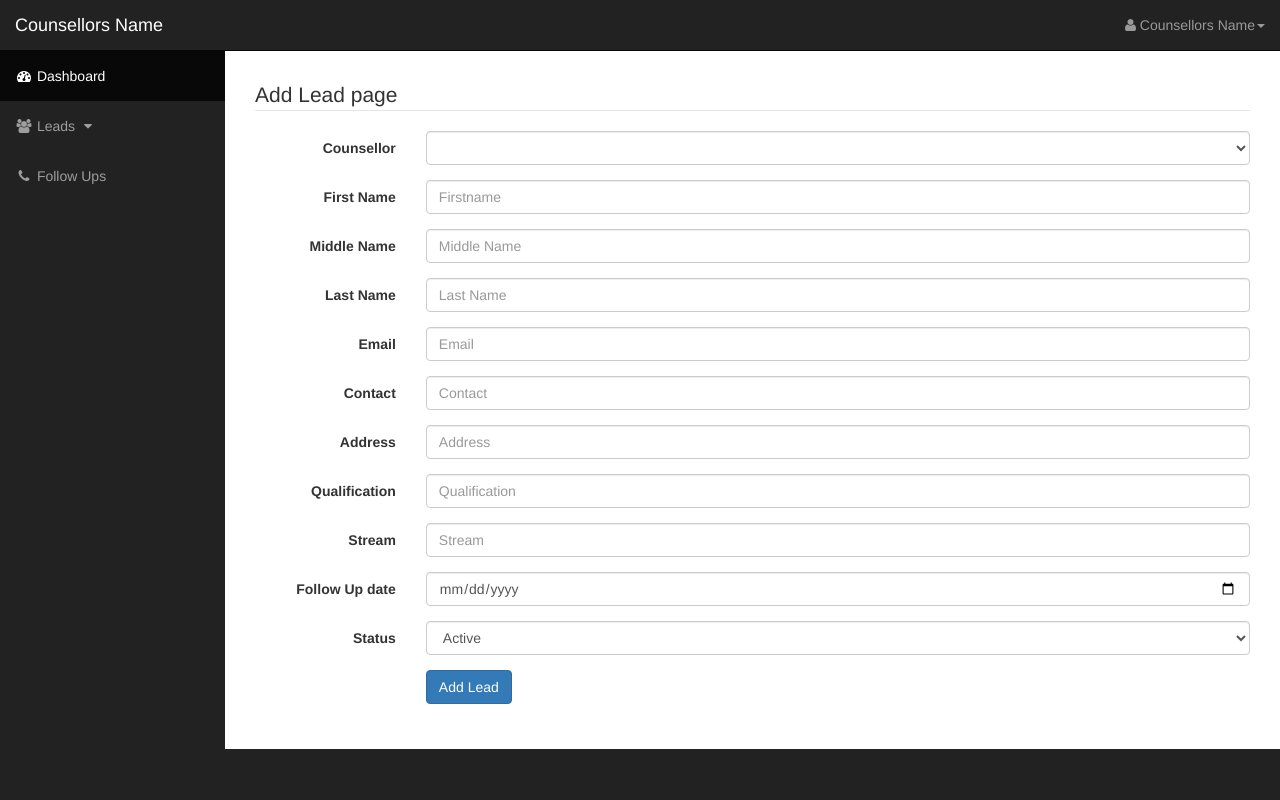
After one commit to haribabu500/SoftwareEngineeringII_Project, a PHP site: template application/view/leads/addLead.php in a window 1280 px wide. The commit adds this page. Run offline with PHP 8.4, Linux system fonts and the light colour scheme; the template is opened without the code that fills it, so the values that code supplies are empty; some libraries are stand-ins or nearby versions.

Commit message:
Completion of CRUD in Leads

```diff
--- a/application/view/_templates/header.php
+++ b/application/view/_templates/header.php
@@ -11,6 +11,7 @@
 
     <title>SB Admin - Bootstrap Admin Template</title>
 
+	<link href="<?php echo URL; ?>css/style.css" rel="stylesheet">
     <!-- Bootstrap Core CSS -->
     <link href="<?php echo URL; ?>css/bootstrap.min.css" rel="stylesheet">
 
@@ -77,22 +78,22 @@
                         <a href="<?php echo URL; ?>user/counsellorsDashboard"><i class="fa fa-fw fa-dashboard"></i> Dashboard</a>
                     </li>
                     <li>
-                        <a href="<?php echo URL; ?>user/counsellorsDashboard"><i class="fa fa-fw fa-users"></i> Leads</a>
-                    </li>
-                    <li>
                         <a href="javascript:;" data-toggle="collapse" data-target="#demo"><i class="fa fa-fw fa-users"></i> Leads <i class="fa fa-fw fa-caret-down"></i></a>
                         <ul id="demo" class="collapse">
                             <li>
-                                <a href="<?php echo URL; ?>user/counsellorsDashboard">Add Lead</a>
+                                <a href="<?php echo URL; ?>leads/addLead">Add Lead</a>
                             </li>
                             <li>
-                                <a href="<?php echo URL; ?>user/counsellorsDashboard">View Leads</a>
+                                <a href="<?php echo URL; ?>leads/viewLeads">View Leads</a>
                             </li>
                             <li>
                                 <a href="<?php echo URL; ?>user/counsellorsDashboard">Admission</a>
                             </li>
                         </ul>
                     </li>
+                    <li>
+                        <a href="<?php echo URL; ?>user/counsellorsDashboard"><i class="fa fa-fw fa-phone"></i> Follow Ups</a>
+                    </li>
                 </ul>
             </div>
             <!-- /.navbar-collapse -->
--- /dev/null
+++ b/application/view/leads/addLead.php
@@ -0,0 +1,121 @@
+<script src="<?php echo URL; ?>js/jquery.js"></script>
+<script src="<?php echo URL; ?>js/validation/additional-methods.min.js"></script>
+<script src="<?php echo URL; ?>js/validation/jquery.validate.min.js"></script>
+
+<div id="page-wrapper">
+	<div id="addCounsellorForm" class="addCounsellorForm">
+		<form id="form_addLead" class="form-horizontal" method="post" action="<?php echo URL; ?>leads/addLeadAction">
+			<legend>Add Lead page</legend>
+
+			<div class="form-group">
+		    <label for="user_firstname" class="col-sm-2 control-label" >Counsellor</label>
+		    <div class="col-sm-10">
+		    	<select name="user_id" class="form-control">
+					<?php foreach ($counsellors as $counsellor) { ?>
+						<option value="<?php echo $counsellor->user_id ?>">
+							<?php echo $counsellor->user_firstname." ".$counsellor->user_middlename." ".$counsellor->user_lastname?>
+						</option>
+					<?php }?>
+				</select>
+		    </div>
+		  </div>
+		  <div class="form-group">
+		    <label for="user_firstname" class="col-sm-2 control-label" >First Name</label>
+		    <div class="col-sm-10">
+		      <input type="text" class="form-control" id="lead_firstname" name="lead_firstname" placeholder="Firstname" required="required">
+		    </div>
+		  </div>
+		  <div class="form-group">
+		    <label for="user_middlename" class="col-sm-2 control-label">Middle Name</label>
+		    <div class="col-sm-10">
+		      <input type="text" class="form-control" id="lead_middlename" name="lead_middlename" placeholder="Middle Name">
+		    </div>
+		  </div>
+
+		  <div class="form-group">
+		    <label for="user_lastname" class="col-sm-2 control-label">Last Name</label>
+		    <div class="col-sm-10">
+		      <input type="text" class="form-control" id="lead_lastname" name="lead_lastname" placeholder="Last Name" required="required">
+		    </div>
+		  </div>
+		  <div class="form-group">
+		    <label for="email" class="col-sm-2 control-label">Email</label>
+		    <div class="col-sm-10">
+		      <input type="email" class="form-control" id="email" name="email" placeholder="Email" required="required">
+		    </div>
+		  </div>
+		  <div class="form-group">
+		    <label for="contact" class="col-sm-2 control-label">Contact</label>
+		    <div class="col-sm-10">
+		      <input type="text" class="form-control" id="contact" name="contact" placeholder="Contact" required="required">
+		    </div>
+		  </div>
+
+		  <div class="form-group">
+		    <label for="address" class="col-sm-2 control-label">Address</label>
+		    <div class="col-sm-10">
+		      <input type="text" class="form-control" id="address" name="address" placeholder="Address">
+		    </div>
+		  </div>
+		  <div class="form-group">
+		    <label for="qualification" class="col-sm-2 control-label">Qualification</label>
+		    <div class="col-sm-10">
+		      <input type="text" class="form-control" id="qualification" name="qualification" placeholder="Qualification" required="required">
+		    </div>
+		  </div>
+
+		  <div class="form-group">
+		    <label for="stream" class="col-sm-2 control-label">Stream</label>
+		    <div class="col-sm-10">
+		      <input type="text" class="form-control" id="stream" name="stream" placeholder="Stream" required="required">
+		    </div>
+		  </div>
+
+		  <div class="form-group">
+		    <label for="nextfollowupDate" class="col-sm-2 control-label">Follow Up date</label>
+		    <div class="col-sm-10">
+		      <input type="date" class="form-control" id="nextfollowupDate" name="nextfollowupDate" placeholder="Follow Up date" required="required">
+		    </div>
+		  </div>
+
+		  <div class="form-group">
+		    <label for="status" class="col-sm-2 control-label">Status</label>
+		    <div class="col-sm-10">
+		    	<select id="status" name="status" class="form-control">
+						<option value="active">Active</option>
+						<option value="expired">Expired</option>
+						<option value="dismissed">Dismissed</option>
+						<option value="postponed">Postponed</option>
+				</select>
+		    </div>
+		  </div>
+
+		  <div class="form-group">
+		    <div class="col-sm-offset-2 col-sm-10">
+		      <button id="submit" name="submit_addLead" type="submit" class="btn btn-primary">Add Lead</button>
+		    </div>
+		  </div>
+		</form>
+	</div>
+</div>
+
+<script>
+$("#form_addLead").validate({
+	rules:{
+		contact: {
+		      required: true,
+		      digits: true,
+		      maxlength:10,
+			  minlength:10
+		    },
+		password:{
+			required:true,
+			minlength:5
+		},
+		email:{
+			email:true
+			}
+	}
+});
+
+</script>
--- a/application/view/user/editCounsellor.php
+++ b/application/view/user/editCounsellor.php
@@ -58,7 +58,7 @@
 
 		  <div class="form-group">
 		    <div class="col-sm-offset-2 col-sm-10">
-		      <button id="submit" name="submit_addCounsellor" type="submit" class="btn btn-primary">Add Counsellor</button>
+		      <button id="submit" name="submit_addCounsellor" type="submit" class="btn btn-primary">Update Counsellor</button>
 		    </div>
 		  </div>
 		</form>
--- a/public/css/style.css
+++ b/public/css/style.css
@@ -84,3 +84,16 @@ body {
 .error{
 	color: #a94442;
 }
+.lead-active{
+	background:none;
+	color:#337ab7;
+}
+.lead-expired{
+	color:#8a6d3b;
+}
+.lead-dismissed{
+	color:#a94442;
+}
+.lead-postponed{
+	color:#3c763d;
+}
```
Also changed, not shown: application/controller/Leads.php (+37 -1 lines), application/model/model.php (+65 -4 lines), application/view/leads/editLead.php (added, +114 -0 lines), application/view/leads/viewLeads.php (added, +43 -0 lines), 1 other file.
